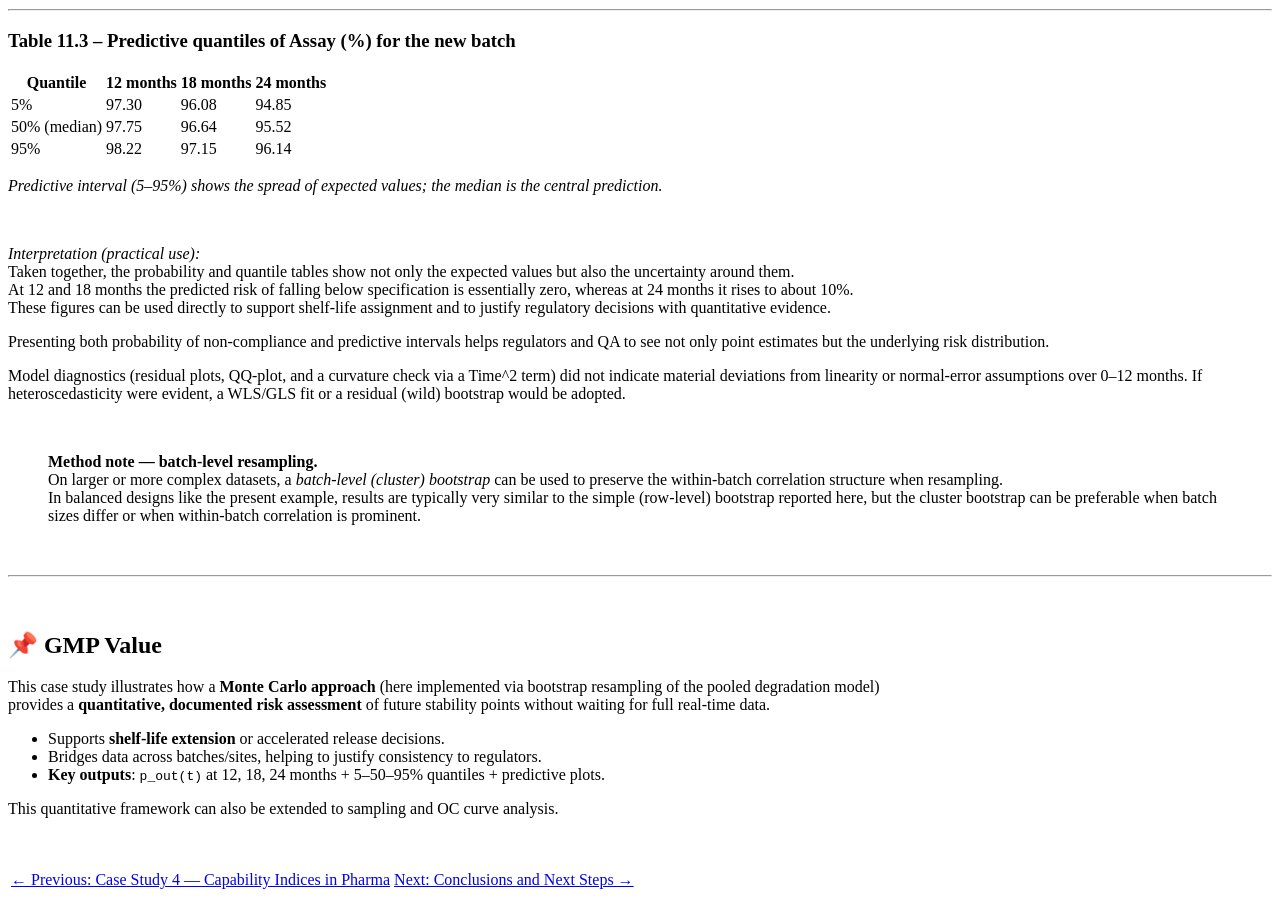
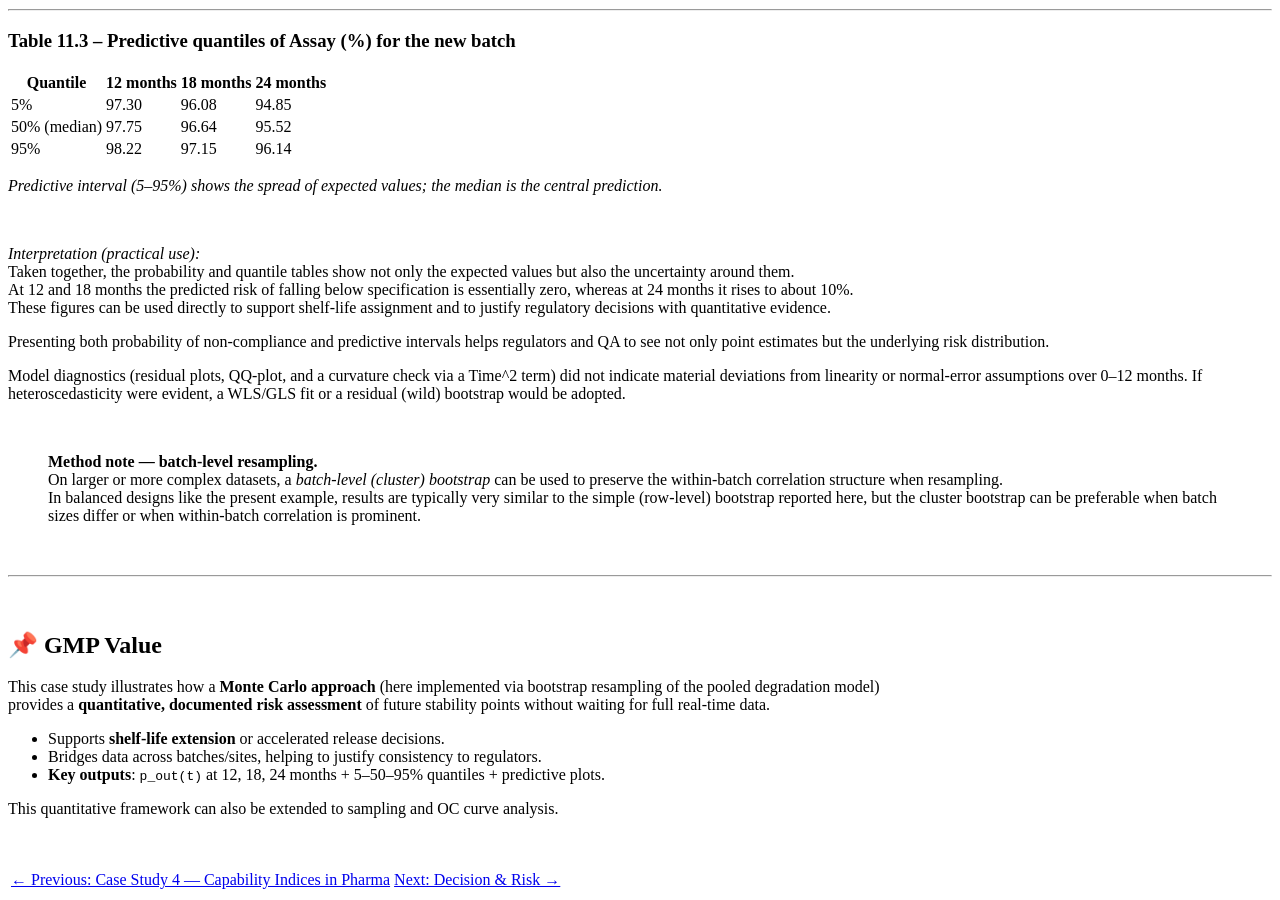
Before and after one commit to rbonfichi/monte-carlo-gmp-pharma, a Jekyll site: the page built from docs/chapters/chapter11_case-study5.md, in a window 1280 px wide and 900 px high, scrolled down 6847 px. Built offline with Jekyll 4.4.1, drawn with Linux system fonts in a browser that asks for light colours; our own code applies the rules of GitHub Pages for plain Markdown files.

Commit message:
Update chapter11_case-study5.md

```diff
--- a/docs/chapters/chapter11_case-study5.md
+++ b/docs/chapters/chapter11_case-study5.md
@@ -420,4 +420,4 @@ This quantitative framework can also be extended to sampling and OC curve analys
 
 &nbsp;
 
-[← Previous: Case Study 4 — Capability Indices in Pharma](chapter10_case-study4.md) | [Next: Conclusions and Next Steps →](chapter12_conclusions-nextsteps.md)
+[← Previous: Case Study 4 — Capability Indices in Pharma](chapter10_case-study4.md) | [Next: Decision & Risk →](chapter12_decision-risk.md)
```
